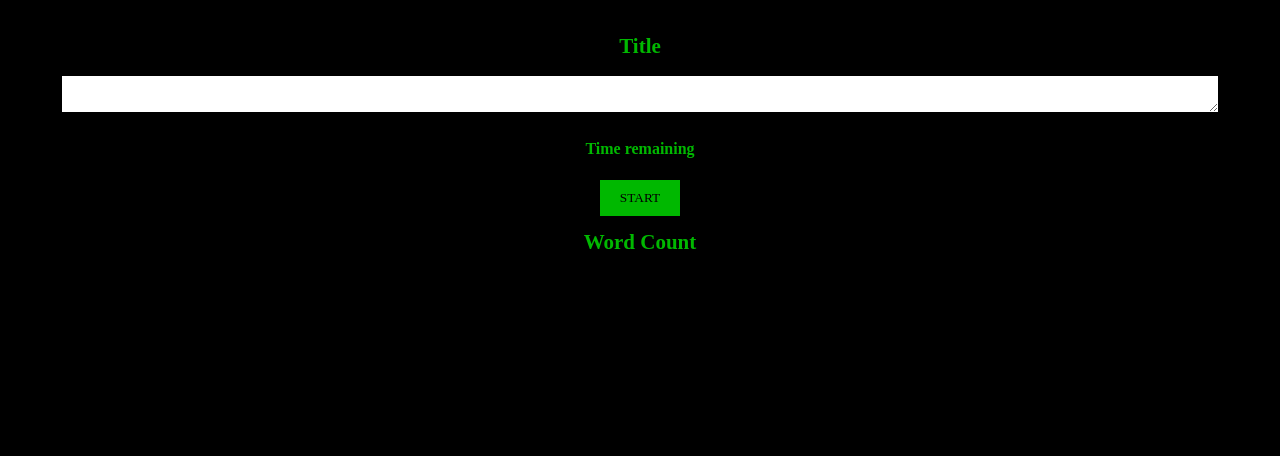
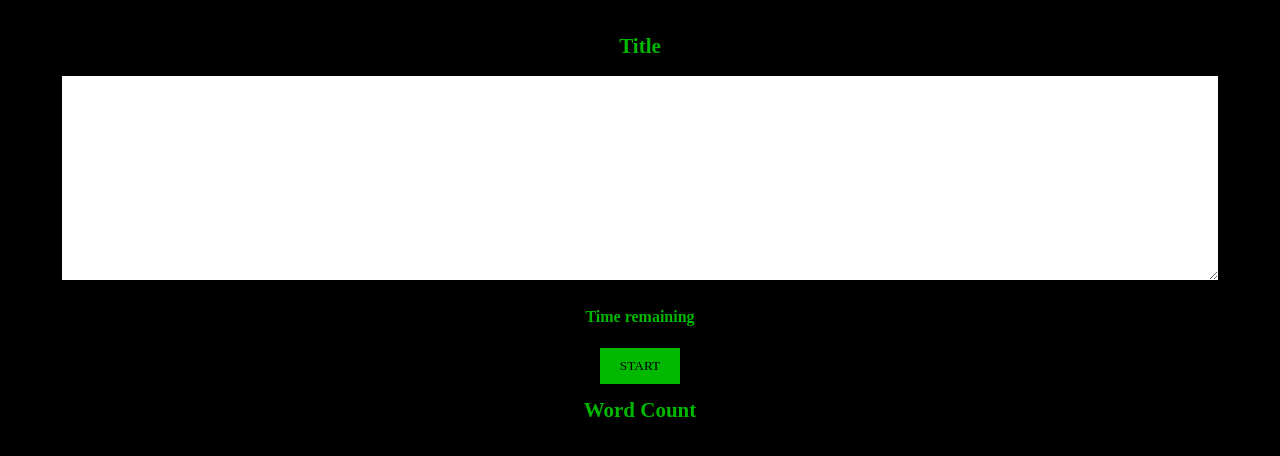
Before and after one commit to PJMantoss/speed-typing-game, a React (Create React App) app: page / in a window 1280 px wide. Shown: the top 456 px of the page. Built offline with nearby package versions, Linux system fonts and the light colour scheme.

Commit message:
update App.css

```diff
--- a/src/App.css
+++ b/src/App.css
@@ -32,4 +32,6 @@ textarea {
   border: 3px solid black;
   width: 90%;
   margin: 0 auto;
+  outline: none;
+  height: 200px;
 }
```
